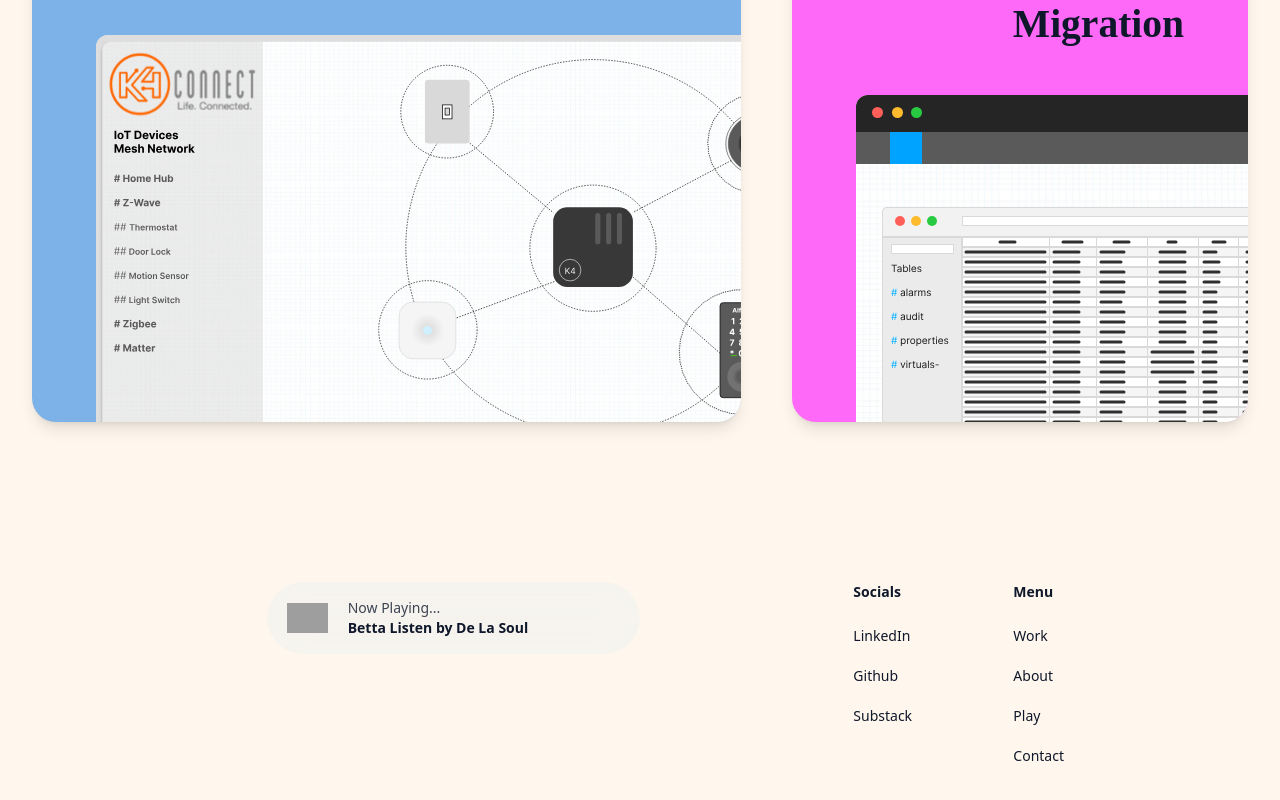
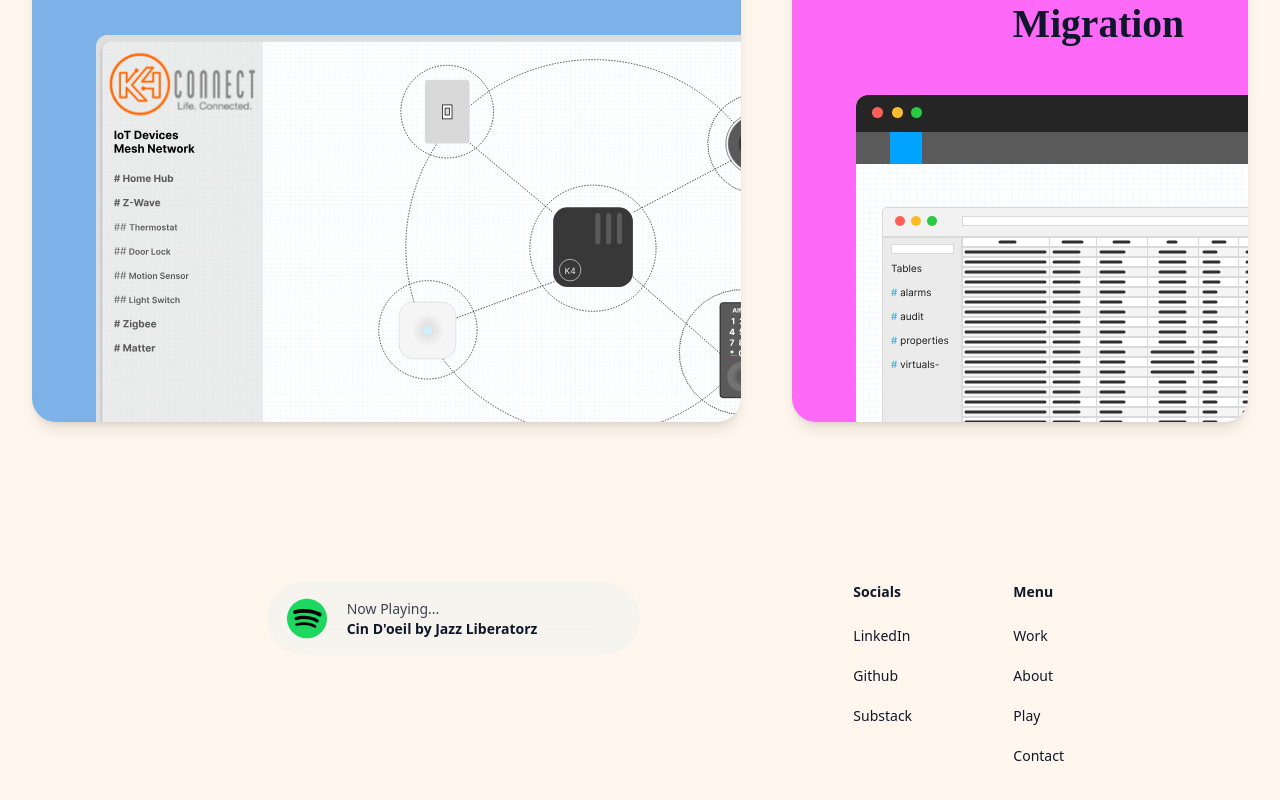
Before and after one commit to vnn8248/code-nguyen, a Next.js app: page / in a window 1280 px wide. Shown: the part 1538-2338 px from the top of the page. Built offline with nearby package versions, Linux system fonts and the light colour scheme; grey boxes are pictures that could not be loaded.

Commit message:
import new component. Fix routes

```diff
--- a/app/components/Footer.js
+++ b/app/components/Footer.js
@@ -1,34 +1,11 @@
 import React from 'react';
-import Image from 'next/image';
 import Link from 'next/link';
+import Music from './Music';
 
 const Footer = () => {
   return (
     <footer className="grid grid-cols-24 w-full mx-auto max-w-screen-2xl relative z-20 py-16">
-      <div className="fun col-start-3 col-end-23 md:col-end-15 xl:col-start-6 xl:col-end-13">
-        <div className="faded flex items-center rounded-full overflow-hidden py-4 pl-5 pr-10 transition-all duration-200 ease-in-out">
-          <div className="icon flex rounded-full opacity-100">
-            <Image
-              src={'/spotify.svg'}
-              width={41}
-              height={40}
-              alt={'Spotify'}
-            />
-          </div>
-          <div className="track-list flex flex-col overflow-hidden flex-1 ml-5">
-            <div className="artist opacity-80 text-sm">Now Playing...</div>
-            <div className="song font-bold tracking-normal overflow-ellipsis overflow-hidden whitespace-nowrap text-sm">
-              <Link
-                href="https://open.spotify.com/track/2db8VSxfFglwMPmzjbYMS0?si=122e41f795714b1f"
-                target="_blank"
-                rel="nofollow noreferrer"
-              >
-                Betta Listen by De La Soul
-              </Link>
-            </div>
-          </div>
-        </div>
-      </div>
+      <Music />
       <ul className="list social col-start-4 col-end-12 mt-10 text-sm md:col-start-17 md:col-end-20 md:mt-0">
         <li className="font-bold mb-3.5">Socials</li>
         <li className="p-0 m-0">
@@ -83,7 +60,7 @@ const Footer = () => {
         <li>
           {' '}
           <Link
-            href="/play"
+            href="/personal"
             className="cursor-pointer no-underline m-0 px-0 py-2.5 block bg-none"
           >
             Play
@@ -92,7 +69,7 @@ const Footer = () => {
         <li>
           {' '}
           <Link
-            href="/"
+            href="/contact"
             className="cursor-pointer no-underline m-0 px-0 py-2.5 block bg-none"
           >
             Contact
```
